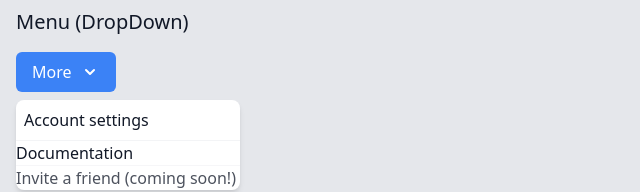
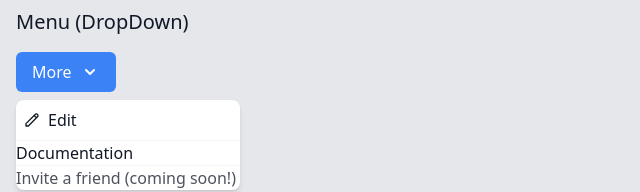
Before and after one commit to yxj0312/headless-ui-styled, a Vue app: page / in a window 1280 px wide. Both pictures are taken after a click on the button "More". Shown: the top 192 px of the page, without its empty margins (0-640 px from the left). Built offline with nearby package versions, Linux system fonts and the light colour scheme.

Commit message:
add edit icon

```diff
--- a/src/App.vue
+++ b/src/App.vue
@@ -19,9 +19,10 @@
               <MenuItem v-slot="{ active }">
                 <button
                   class="w-full flex items-center rounded-md px-2 py-2"
-                  :class='{ "bg-blue-500": active }'
+                  :class='{ "bg-blue-500 text-white": active }'
                 >
-                  <span>Account settings</span>
+                  <PencilIcon class="h-4 w-4" />
+                  <span class="ml-2">Edit</span>
                 </button>
               </MenuItem>
               <MenuItem v-slot="{ active }">
@@ -48,6 +49,7 @@
 <script>
 import { Menu, MenuButton, MenuItems, MenuItem } from "@headlessui/vue";
 import { ChevronDownIcon } from '@heroicons/vue/solid'
+import { PencilIcon } from '@heroicons/vue/outline'
 
   export default {
     components: {
@@ -55,7 +57,8 @@ import { ChevronDownIcon } from '@heroicons/vue/solid'
       MenuButton,
       MenuItems,
       MenuItem,
-      ChevronDownIcon
+      ChevronDownIcon,
+      PencilIcon
     },
   };
 </script>
```
